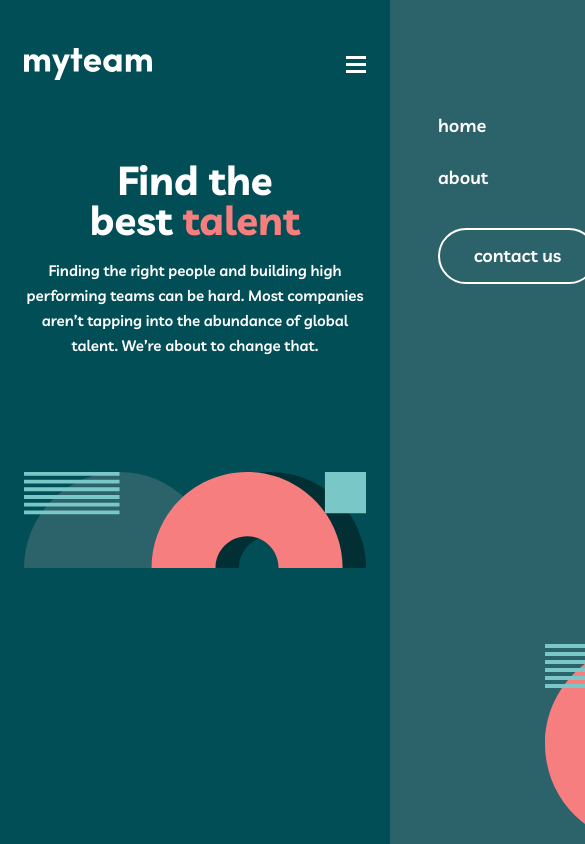
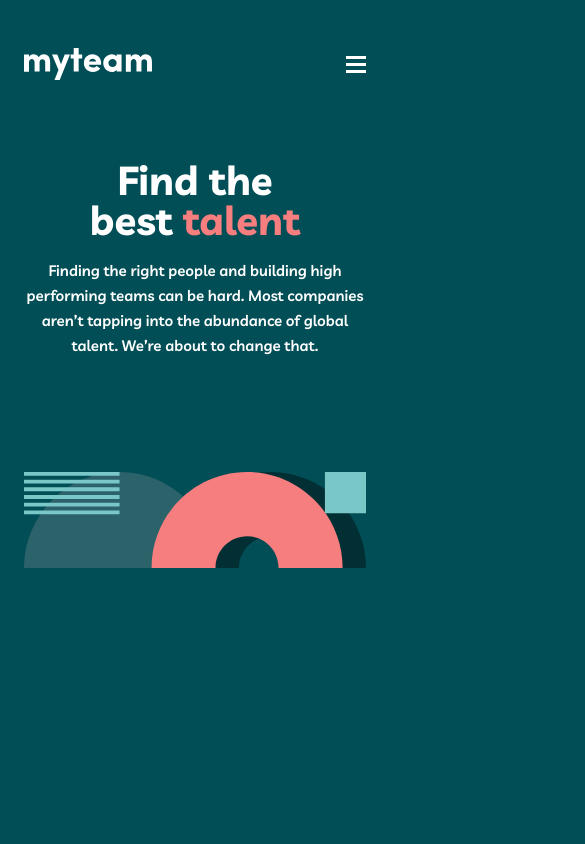
Before and after one commit to GuyNamedEJ/My-Team-Site, a React (Vite) app: page / in a window 390 px wide. Shown: the top 844 px of the page, 585 px wide, since content can reach past the window. Built offline with nearby package versions, Linux system fonts and the light colour scheme.

Commit message:
Remove Mobile Menu Animation

```diff
--- a/src/components/Navbar.jsx
+++ b/src/components/Navbar.jsx
@@ -26,7 +26,7 @@ export default function Navbar() {
       {/**Mobile Menu */}
       <div
         className={`absolute bg-police-blue w-[255px] h-full right-0 top-0 pt-14 flex flex-col transition-all duration-300 ease-in-out bg-mobile-nav bg-no-repeat bg-[bottom_right_-100px] z-10 ${
-          isOpen ? "translate-x-0" : "translate-x-full"
+          isOpen ? "block" : "hidden"
         }`}
       >
         <img
--- a/src/index.css
+++ b/src/index.css
@@ -9,7 +9,3 @@ body{
     background-color: #014E56;
     color:#FFFFFF;
 }
-
-html{
-    overflow-x:hidden;
-}
```
